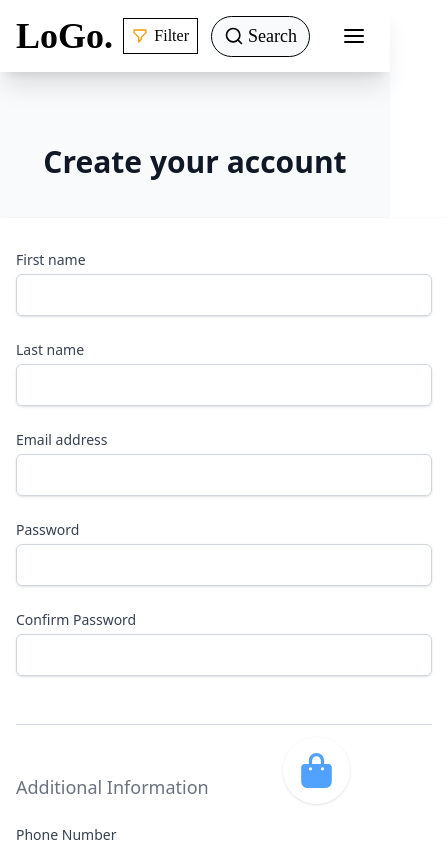
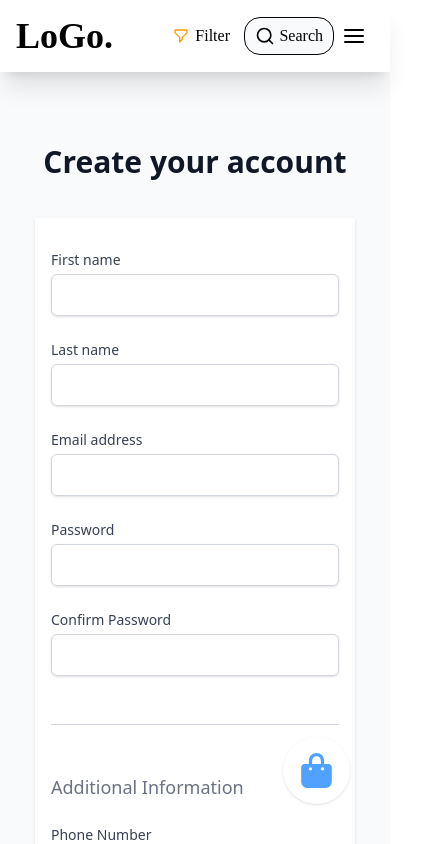
Before and after one commit to THEGunDevil/Learning-react-with-Vite, a React (Vite) app: page /register in a window 390 px wide. Shown: the top 844 px of the page, 448 px wide, since content can reach past the window. Built offline with nearby package versions, Linux system fonts and the light colour scheme; no server answers.

Commit message:
Removed public folder from tracking

```diff
--- a/src/Components/AddProduct/AddProduct.jsx
+++ b/src/Components/AddProduct/AddProduct.jsx
@@ -2,8 +2,7 @@ import React, { useState } from "react";
 import { toast } from "react-toastify";
 import { collection, addDoc } from "firebase/firestore";
 import { ref, uploadBytes, getDownloadURL } from "firebase/storage";
-import { db, storage } from "../Firebase/Firebase";
-
+import { db, storage } from "../../Firebase";
 function AddProduct() {
   const [product, setProduct] = useState({
     title: "",
--- a/src/Components/Header.jsx
+++ b/src/Components/Header.jsx
@@ -29,13 +29,13 @@ const Header = () => {
         </div>
         <button
           onClick={handleFilterDropDwn}
-          className="h-9 border px-2 absolute right-48 flex sm:hidden justify-center items-center "
+          className="h-9 absolute right-40 flex sm:hidden justify-center items-center "
         >
           <HiOutlineFilter className="text-amber-500" />
           <span className="ml-1.5">Filter</span>
         </button>
         <button
-          className="flex absolute right-20 cursor-pointer bg-gray-50 text-[18px] items-center border rounded-3xl sm:hidden px-3 py-1.5"
+          className="flex absolute right-14 cursor-pointer bg-gray-50 items-center border rounded-2xl sm:hidden px-2.5 py-1.5"
           onClick={handleSearchDropDwn}
           aria-label="Toggle menu"
         >
--- a/src/Components/ProductCards/ProductCards.jsx
+++ b/src/Components/ProductCards/ProductCards.jsx
@@ -22,8 +22,6 @@ const ProductCards = () => {
     await FetchProdctDta(id, setProductDets);
     navigate(`/products/${id}`);
   };
-  console.log(products);
-
   const [currentPage, setCurrentPage] = useState(0);
   const productsPerPage = 10;
 
--- a/src/Components/Profile/Profile.jsx
+++ b/src/Components/Profile/Profile.jsx
@@ -13,10 +13,10 @@ import {
   FaTimes,
 } from "react-icons/fa";
 import { UserContext } from "../../Contexts/UserContext";
-import { doc, getDoc, updateDoc } from "firebase/firestore";
-import { db } from "../Firebase/Firebase";
 import { Link, useNavigate } from "react-router-dom";
 import MyProducts from "../MyProducts/MyProducts";
+import { db } from "../../Firebase";
+import { doc,getDoc, updateDoc} from "firebase/firestore";
 
 const Profile = () => {
   const { user, setUser, signout } = useContext(UserContext);
--- a/src/Components/RegistrationPage/RegistrationPage.jsx
+++ b/src/Components/RegistrationPage/RegistrationPage.jsx
@@ -64,7 +64,7 @@ const RegistrationPage = () => {
       </div>
 
       <div className="mt-9.5 mx-auto">
-        <div className="bg-white w-md sm:w-full py-8 px-4 shadow sm:rounded-lg sm:px-10">
+        <div className="bg-white w-[320px] sm:w-full py-8 px-4 shadow sm:rounded-lg sm:px-10">
           <form className="space-y-6" onSubmit={handleSubmit}>
             <div className="grid grid-cols-1 sm:grid-cols-[1fr_auto_1fr] gap-y-8 sm:gap-8">
               <section className="space-y-6">
--- a/src/Contexts/UserContext.jsx
+++ b/src/Contexts/UserContext.jsx
@@ -5,9 +5,9 @@ import {
   signOut,
   onAuthStateChanged,
 } from "firebase/auth";
-import { auth, db } from "../Components/Firebase/Firebase";
-import { doc, serverTimestamp, setDoc } from "firebase/firestore";
 import { toast } from "react-toastify";
+import { doc, serverTimestamp, setDoc} from "firebase/firestore";
+import { auth, db } from "../Firebase";
 
 export const UserContext = createContext();
 
```
Also changed, not shown: 1 other file (tests, documents, lock files or other folders).
